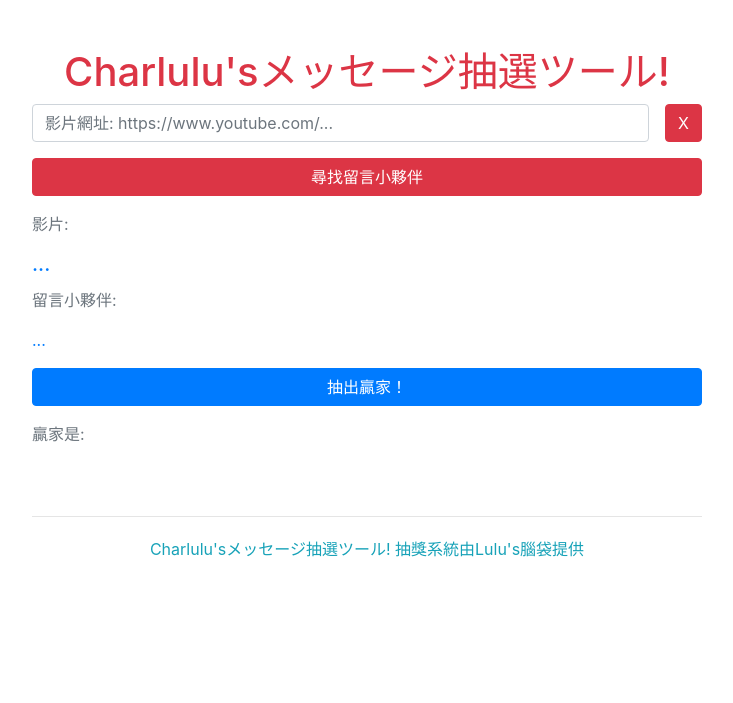
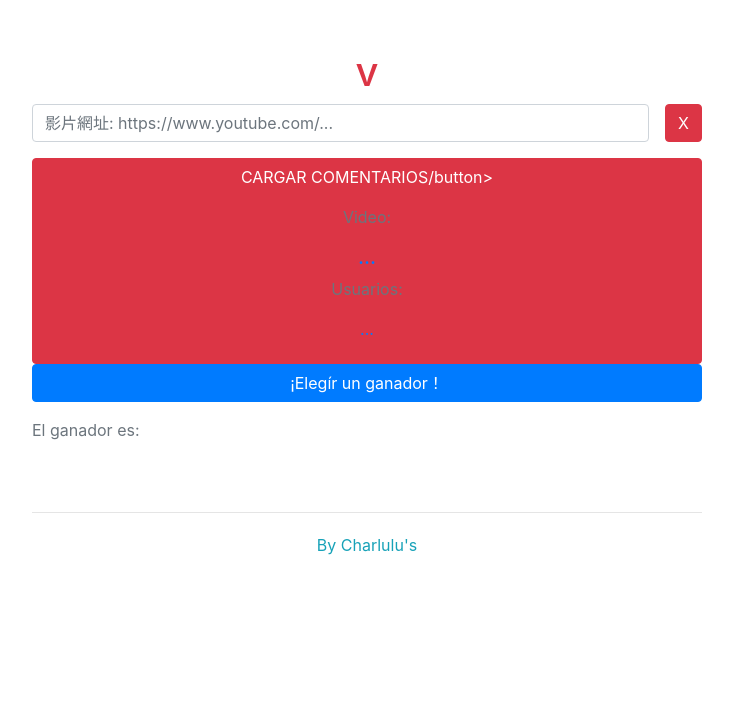
Before and after one commit to niqoar/youtubeCommentPicker, a plain HTML site: page index.html in a window 1280 px wide. Shown: the whole page, without its empty margins (273-1006 px from the left). Drawn offline with nearby package versions, Linux system fonts and the light colour scheme.

Commit message:
Update index.html

```diff
--- a/index.html
+++ b/index.html
@@ -2,7 +2,7 @@
 <html>
   <head>
     <meta charset="utf-8">
-    <title>Charlulu's 抽獎工具</title>
+    <title>Youtube Comment Picker</title>
     <link rel="stylesheet" href="https://cdn.jsdelivr.net/npm/bootstrap@4.6.0/dist/css/bootstrap.min.css">
     <link rel="stylesheet" href="style.css">
   </head>
@@ -12,31 +12,31 @@
   <div class="container mt-5 d-flex flex-column" style="width: 700px;">
 
     <!--input--->
-      <h1 class="h1 text-danger text-center" for="urlInput">Charlulu'sメッセージ抽選ツール!</h1>
+      <h1 class="h1 text-danger text-center" for="urlInput">v</h1>
       <div class="d-flex" id="inputBox">
         <input id="urlInput" type="url" class="form-control" placeholder="影片網址: https://www.youtube.com/...">
         <button id="reloadButton" class="btn btn-danger ml-3">X</button>
       </div>
-      <button id="sendButton" type="button" class="btn btn-danger mt-3">尋找留言小夥伴</button>
+      <button id="sendButton" type="button" class="btn btn-danger mt-3">CARGAR COMENTARIOS/button>
 
     <!--video info + name list--->
-    <p class="mt-3 text-secondary">影片:</p>
+    <p class="mt-3 text-secondary">Video:</p>
     <p class="text-primary h5" id="title"> ... </p>
-    <p class="mt-1 text-secondary">留言小夥伴:</p>
+    <p class="mt-1 text-secondary">Usuarios:</p>
     <p class="text-primary" id="nameList"> ... </p>
 
     <!--pick winner--->
-    <button id="winnerButton" class="btn btn-primary">抽出贏家！</button>
-    <p class="mt-3 text-secondary">贏家是:</p>
+    <button id="winnerButton" class="btn btn-primary">¡Elegír un ganador！</button>
+    <p class="mt-3 text-secondary">El ganador es:</p>
     <p class="text-primary display-2 fw-bold" id="winner"> </p>
     <!--winner comment-->
-    <p class="mt-3 text-secondary" id="winnerCommentLabel" style="display: none;">贏家留言:</p>
+    <p class="mt-3 text-secondary" id="winnerCommentLabel" style="display: none;">Su comentario:</p>
     <p class="h4 text-primary fw-bold" id="winnerComment"> </p>
 
     <!---footer-->
     <div style="height: 200px; margin-top: 50px;">
       <hr></hr>
-      <p class="footerText text-info p-sm-1 text-center">Charlulu'sメッセージ抽選ツール! 抽獎系統由Lulu's腦袋提供</p>
+      <p class="footerText text-info p-sm-1 text-center">By Charlulu's</p>
     </div>
 
   </div>
```
